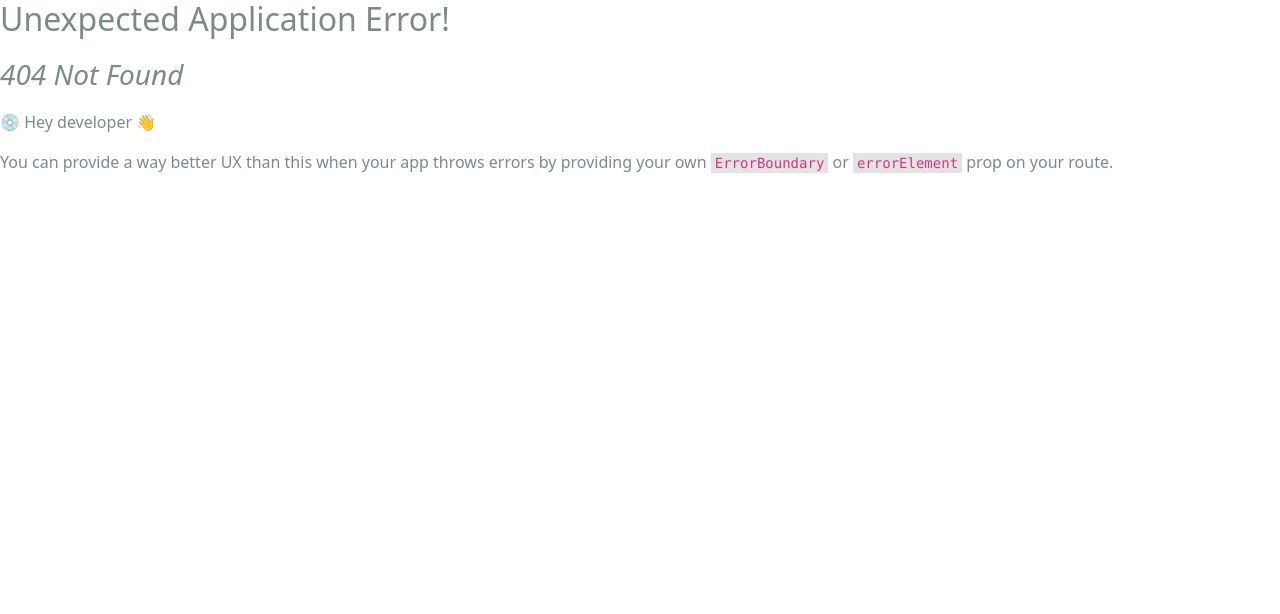
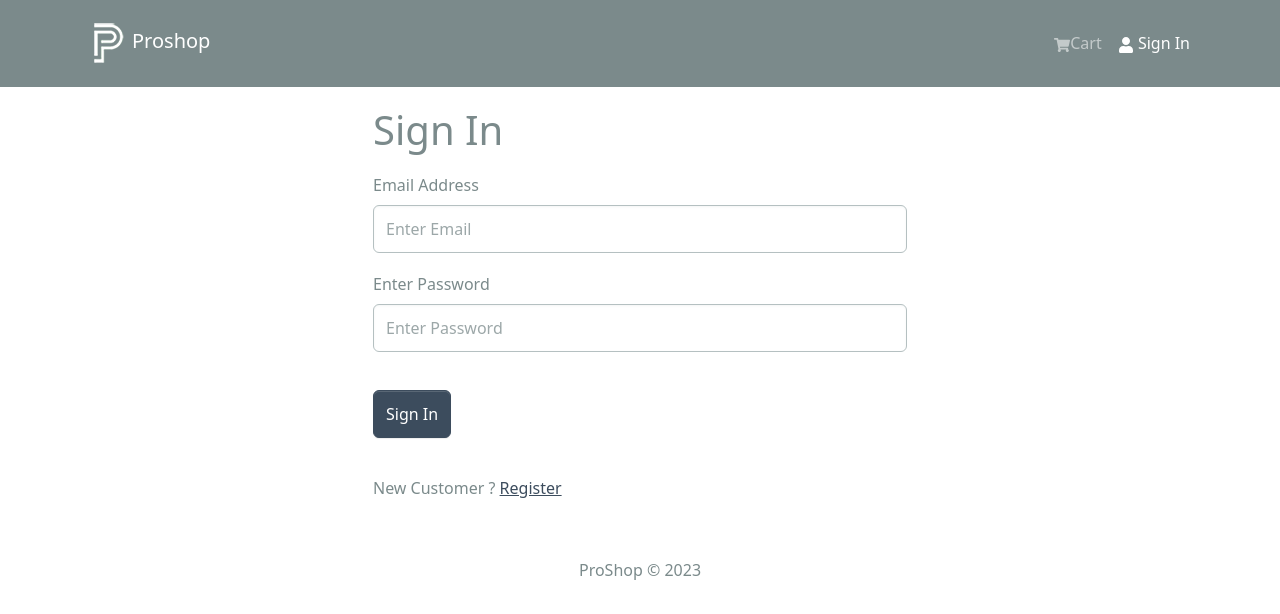
Before and after one commit to mukul-bhalla/ProShop, a React (Vite) app in the folder front-end/: page /login in a window 1280 px wide. Before the commit this address had no page. Shown: the top 614 px of the page. Built offline with nearby package versions, Linux system fonts and the light colour scheme.

Commit message:
Auth Slice and LoginScreen.jsx

```diff
--- /dev/null
+++ b/front-end/src/components/FormContainer.jsx
@@ -0,0 +1,16 @@
+import React from 'react'
+import { Container, Row, Col } from 'react-bootstrap';
+const FormContainer = ({ children }) => {
+    return (
+        <Container>
+            <Row className='justify-content-md-center'>
+                <Col xs={12} md={6}>
+                    {children}
+                </Col>
+
+            </Row>
+        </Container>
+    )
+}
+
+export default FormContainer
--- a/front-end/src/main.jsx
+++ b/front-end/src/main.jsx
@@ -14,6 +14,7 @@
 import HomeScreen from './screens/HomeScreen.jsx'
 import ProductScreen from './screens/ProductScreen.jsx'
 import CartScreen from './screens/CartScreen.jsx'
+import LoginScreen from './screens/LoginScreen.jsx'
 
 // import './index.css'
 const router = createBrowserRouter(
@@ -22,6 +23,7 @@
       <Route index={true} path='/' element={<HomeScreen />}></Route>
       <Route path='/product/:id' element={<ProductScreen />}></Route>
       <Route path='/cart' element={<CartScreen />}></Route>
+      <Route path='/login' element={<LoginScreen />}></Route>
     </Route>
   )
 )
--- /dev/null
+++ b/front-end/src/screens/LoginScreen.jsx
@@ -0,0 +1,58 @@
+import { useState } from "react";
+import { Link } from 'react-router-dom'
+import { Form, Button, Row, Col } from 'react-bootstrap'
+import FormContainer from "../components/FormContainer";
+
+const LoginScreen = () => {
+
+    const [email, setEmail] = useState('');
+    const [password, setPassword] = useState('')
+
+    const submitHandler = (e) => {
+        e.preventDefault();
+        console.log('submit')
+    }
+    return (
+        <FormContainer>
+            <h1>Sign In</h1>
+            <Form onSubmit={submitHandler}>
+                <Form.Group controlId='email' className="my-3">
+                    <Form.Label>
+                        Email Address
+                    </Form.Label>
+                    <Form.Control type='email'
+                        placeholder="Enter Email"
+                        value={email}
+                        onChange={(e) => setEmail(e.target.value)}>
+
+                    </Form.Control>
+
+                </Form.Group>
+
+                <Form.Group controlId='password' className="my-3">
+                    <Form.Label>
+                        Enter Password
+                    </Form.Label>
+                    <Form.Control type='password'
+                        placeholder="Enter Password"
+                        value={password}
+                        onChange={(e) => setPassword(e.target.value)}>
+
+                    </Form.Control>
+
+                </Form.Group>
+
+                <Button type="submit" variant="primary" className="my-3">
+                    Sign In
+                </Button>
+
+            </Form>
+            <Row className="py-3">
+                <Col >
+                    New Customer ? <Link to='/register'>Register</Link></Col>
+            </Row>
+        </FormContainer>
+    )
+}
+
+export default LoginScreen
--- /dev/null
+++ b/front-end/src/slices/authSlice.js
@@ -0,0 +1,23 @@
+import { createSlice } from '@reduxjs/toolkit';
+
+const initialState = {
+    userInfo: localStorage.getItem('userInfo')
+        ? JSON.parse(localStorage.getItem('userInfo'))
+        : null,
+};
+
+const authSlice = createSlice({
+    name: 'auth',
+    initialState,
+    reducers: {
+        setCredentials: (state, action) => {
+            state.userInfo = action.payload;
+            localStorage.setItem('userInfo', JSON.stringify(action.payload));
+        },
+
+    },
+});
+
+export const { setCredentials } = authSlice.actions;
+
+export default authSlice.reducer;
--- a/front-end/src/store.js
+++ b/front-end/src/store.js
@@ -1,10 +1,13 @@
 import { configureStore } from '@reduxjs/toolkit';
 import { apiSlice } from './slices/apiSlice';
 import cartSliceReducer from './slices/cartSlice';
+import authSliceReducer from './slices/authSlice';
+// import {setCredent}
 const store = configureStore({
     reducer: {
         [apiSlice.reducerPath]: apiSlice.reducer,
-        cart: cartSliceReducer
+        cart: cartSliceReducer,
+        auth: authSliceReducer,
     },
     middleware: (getDefaultMiddleware) =>
         getDefaultMiddleware().concat(apiSlice.middleware),
```
Also changed, not shown: front-end/src/slices/usersApiSlice.js (added, +16 -0 lines).
